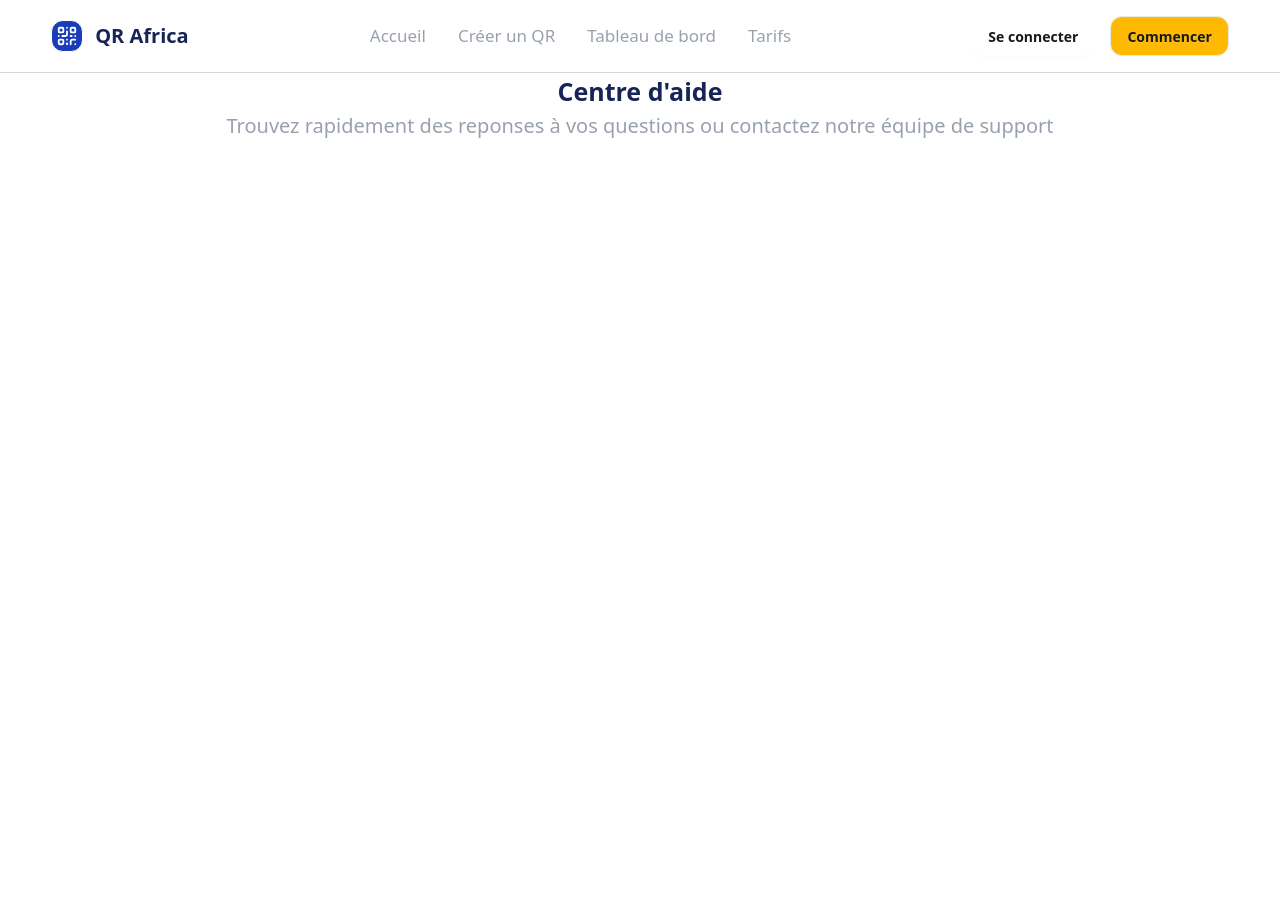
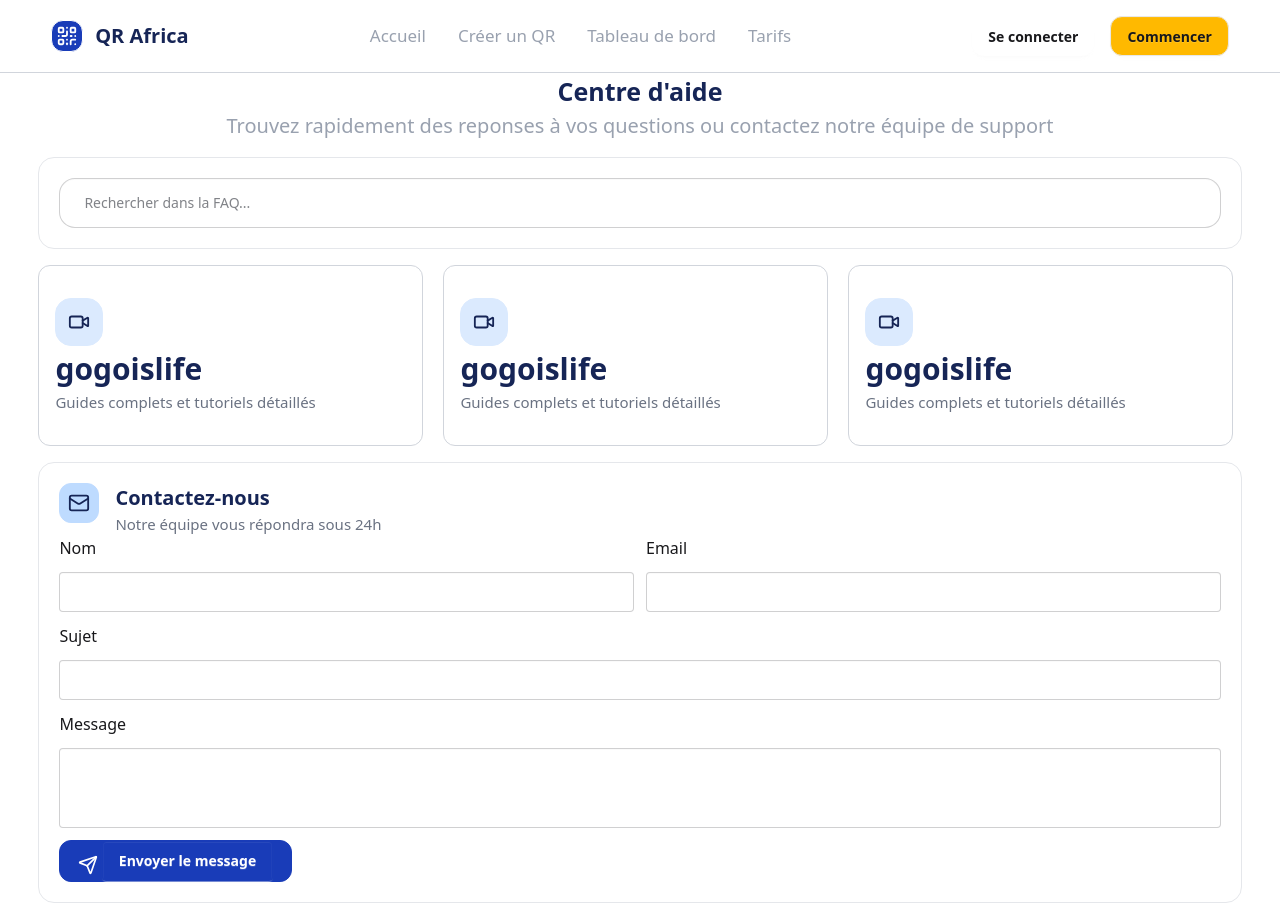
Before and after one commit to Eunock-web/QR-AFRICA-FRONT, a React (Vite) app: page / in a window 1280 px wide. Before the commit the page ends 800 px from the top, so only its background shows below. Built offline with nearby package versions, Linux system fonts and the light colour scheme.

Commit message:
Finalisation des deux parties importante de la page help

```diff
--- a/src/components/main/TypeQrCard.jsx
+++ b/src/components/main/TypeQrCard.jsx
@@ -80,7 +80,7 @@ function TypeQrCard() {
                         </div>
 
                         <div className="flex flex-col space-y-2 ">
-                            <p className="text-gray-400">Connexio   n automatique à votre réseau WIFI sans mot de passe</p>
+                            <p className="text-gray-400">Connexio                                                  n automatique à votre réseau WIFI sans mot de passe</p>
                             <Button className="w-full text-blue-950 rounded-2xl">Créer maintenant</Button>
                         </div>
                     </div>
--- a/src/components/pages/Help.jsx
+++ b/src/components/pages/Help.jsx
@@ -1,12 +1,81 @@
-
-
+import Input from "../utils/Input"
+import { Mail } from "lucide-react"
+import HelpCard from "../utils/HelpCard"
+import { VideoIcon } from "lucide-react"
+import Button from "../utils/Button"
+import { SendIcon } from "lucide-react"
 function Help() {
     return(
-        <div>
+        <div className="flex flex-col space-y-4 mx-[3%]">
             <div className="flex flex-col justify-center items-center">
                 <h1 className=" text-blue-950 text-[25px] font-bold"> Centre d'aide </h1>
                 <p className="text-gray-400 text-[20px] ">Trouvez rapidement des reponses à vos questions ou contactez notre équipe de support </p>
             </div>
+
+            <div className="border border-gray-200 rounded-2xl p-5 ">
+                <div className="relative">
+                    <Mail className='w-5 h-5 text-blue-500 absolute left-3 top-2/3 -translate-y-1/2' />
+                    <Input type="text" className='input text-gray-950 rounded-2xl w-full p-6 ' placeholder="Rechercher dans la FAQ..." />
+                </div>
+            </div>
+
+            <div className="flex flex-row gap-5 w-full ">
+                <div className="w-[32%] border border-gray-300 rounded-xl px-4 py-8 hover:translate-y-2 hover:shadow-lg transition-all hover:cursor-pointer ">
+                    <VideoIcon className="w-12 h-12 text-blue-950  border border-blue-100 p-3 rounded-2xl bg-blue-100" />
+                    <HelpCard className="w-[300px]" titre="gogoislife" text="Guides complets et tutoriels détaillés " />
+                </div>
+
+                <div className="w-[32%] border border-gray-300 rounded-xl px-4 py-8 hover:translate-y-2 hover:shadow-lg transition-all hover:cursor-pointer ">
+                    <VideoIcon className="w-12 h-12 text-blue-950  border border-blue-100 p-3 rounded-2xl bg-blue-100" />
+                    <HelpCard className="w-[300px]" titre="gogoislife" text="Guides complets et tutoriels détaillés " />
+                </div>
+
+                <div className="w-[32%] border border-gray-300 rounded-xl px-4 py-8 hover:translate-y-2 hover:shadow-lg transition-all hover:cursor-pointer ">
+                    <VideoIcon className="w-12 h-12 text-blue-950  border border-blue-100 p-3 rounded-2xl bg-blue-100" />
+                    <HelpCard className="w-[300px]" titre="gogoislife" text="Guides complets et tutoriels détaillés " />
+                </div>
+            </div>
+
+            <div className=" flex flex-col border border-gray-200 rounded-2xl p-5">
+                <div className="flex flex-row gap-4">
+                    <Mail className="w-10 h-10 text-blue-950 border border-blue-200 p-2 rounded-xl bg-blue-200 " />
+                    <div className="flex flex-col">
+                        <h1 className=" text-blue-950 font-bold text-[20px]">Contactez-nous</h1>
+                        <p className="text-gray-500  text-[15px]">Notre équipe vous répondra sous 24h</p>
+                    </div>
+                </div>
+
+                <div className="flex flex-col space-y-3">
+                    <div className="flex flex-row gap-3 ">
+                        <div className="w-1/2 flex flex-col space-y-3">
+                            <label htmlFor="nom">Nom</label>
+                            <Input type="text"  name="nom" id="nom" className="w-full input"  />
+                        </div>
+
+                        <div className="w-1/2 flex flex-col space-y-3">
+                            <label htmlFor="email">Email</label>
+                            <Input type="email" name="email" id="email" className="w-full input" />
+                        </div>
+                    </div>
+
+                    <div className="flex flex-col space-y-3">
+                        <label htmlFor="sujet">Sujet</label>
+                        <Input type="text" name="sujet" id="sujet" className="w-full input" />
+                    </div>
+
+                    <div className="flex flex-col space-y-3">
+                        <label htmlFor="message">Message</label>
+                        <Input type="textarea" name="message" id="message" className="w-full textarea" />
+                    </div>
+
+                    <div className="flex flex-row gap-1 bg-blue-800 border border-blue-800 rounded-xl w-1/5 items-center justify-center ">
+                        <SendIcon className="w-5 h-5 text-white mt-2 " />
+                        <Button className="bg-blue-800 border border-blue-800 text-white">Envoyer le message</Button>
+                    </div>
+                </div>
+            </div>
+
+
         </div>
     )
 }
--- /dev/null
+++ b/src/components/utils/HelpCard.jsx
@@ -0,0 +1,16 @@
+
+
+function HelpCard(props) {
+    return (
+        <div className="" >
+            <div className="flex flex-col " >
+                <div className="flex flex-col ">
+                    <h2 className=" text-blue-950 text-[30px] font-bold ">{props.titre}</h2>
+                    <p className="text-gray-500 text-[15px]"> {props.text} </p>
+                </div>
+            </div>
+        </div>
+    )
+}
+
+export default HelpCard
```
